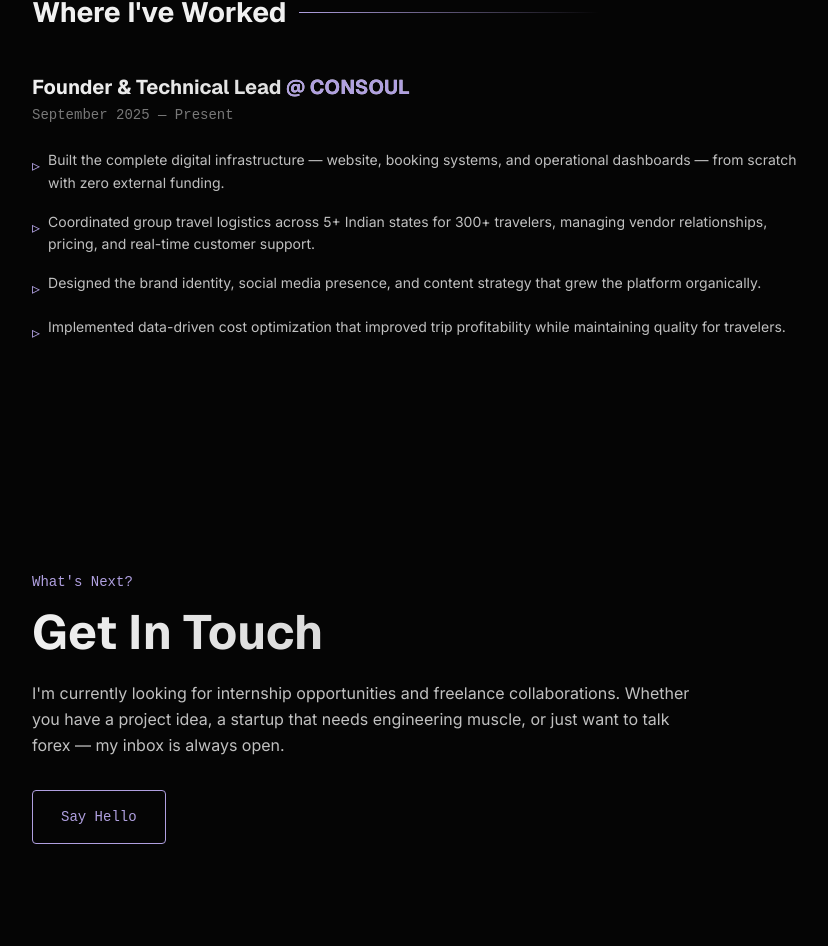
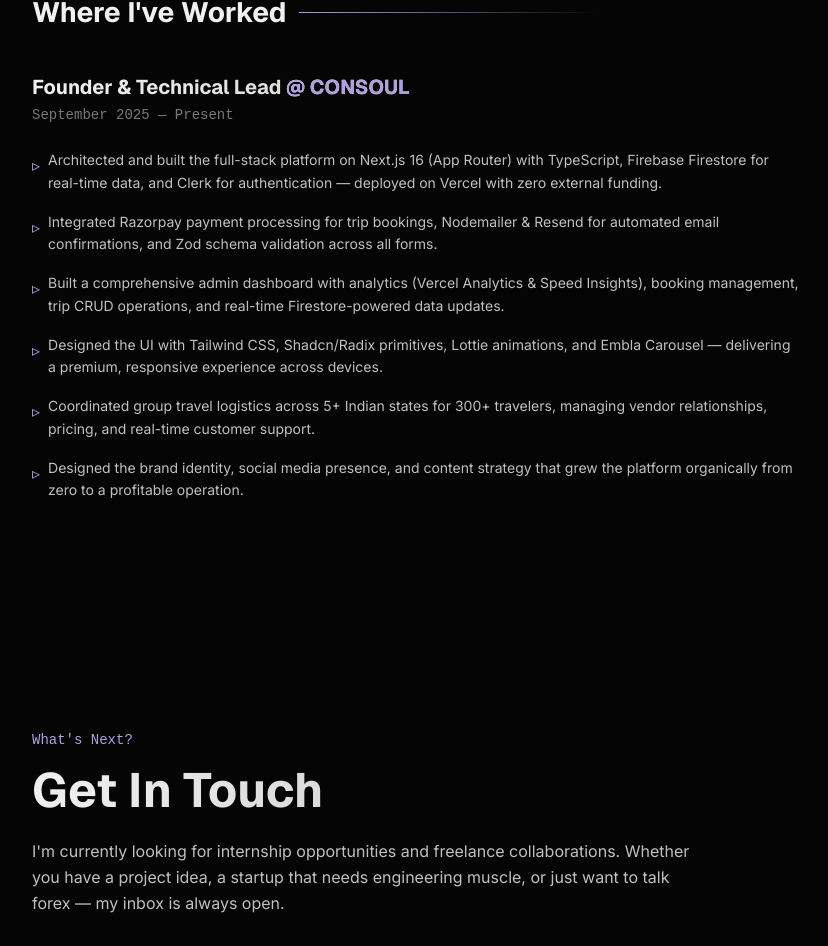
Before and after one commit to raidipanshu25-ops/portfolio, a Next.js app: page / in a window 1280 px wide. Shown: the part 3290-4236 px from the top of the page, without its empty margins (176-1004 px from the left). Built offline with nearby package versions, Linux system fonts and the light colour scheme.

Commit message:
feat: update CONSOUL experience with detailed tech stack from Titan README

```diff
--- a/src/components/sections/Experience.tsx
+++ b/src/components/sections/Experience.tsx
@@ -45,10 +45,12 @@ export default function Experience() {
 
             <ul className="flex flex-col gap-4">
               {[
-                "Built the complete digital infrastructure — website, booking systems, and operational dashboards — from scratch with zero external funding.",
+                "Architected and built the full-stack platform on Next.js 16 (App Router) with TypeScript, Firebase Firestore for real-time data, and Clerk for authentication — deployed on Vercel with zero external funding.",
+                "Integrated Razorpay payment processing for trip bookings, Nodemailer & Resend for automated email confirmations, and Zod schema validation across all forms.",
+                "Built a comprehensive admin dashboard with analytics (Vercel Analytics & Speed Insights), booking management, trip CRUD operations, and real-time Firestore-powered data updates.",
+                "Designed the UI with Tailwind CSS, Shadcn/Radix primitives, Lottie animations, and Embla Carousel — delivering a premium, responsive experience across devices.",
                 "Coordinated group travel logistics across 5+ Indian states for 300+ travelers, managing vendor relationships, pricing, and real-time customer support.",
-                "Designed the brand identity, social media presence, and content strategy that grew the platform organically.",
-                "Implemented data-driven cost optimization that improved trip profitability while maintaining quality for travelers.",
+                "Designed the brand identity, social media presence, and content strategy that grew the platform organically from zero to a profitable operation.",
               ].map((text, i) => (
                 <motion.li key={i} variants={item} className="flex items-start">
                   <span className="text-[var(--accent)] mr-2 mt-1 shrink-0">▹</span>
```
